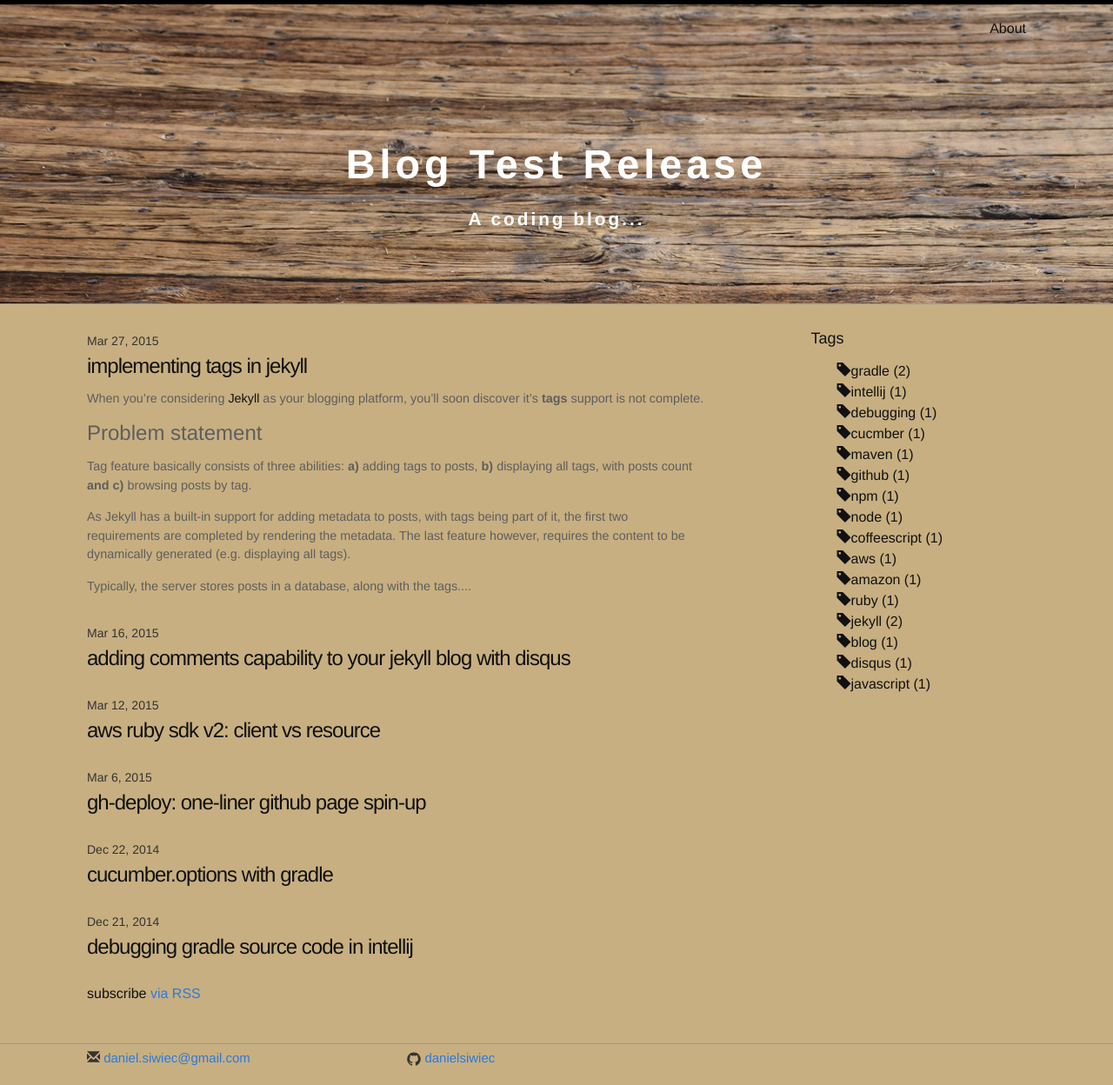
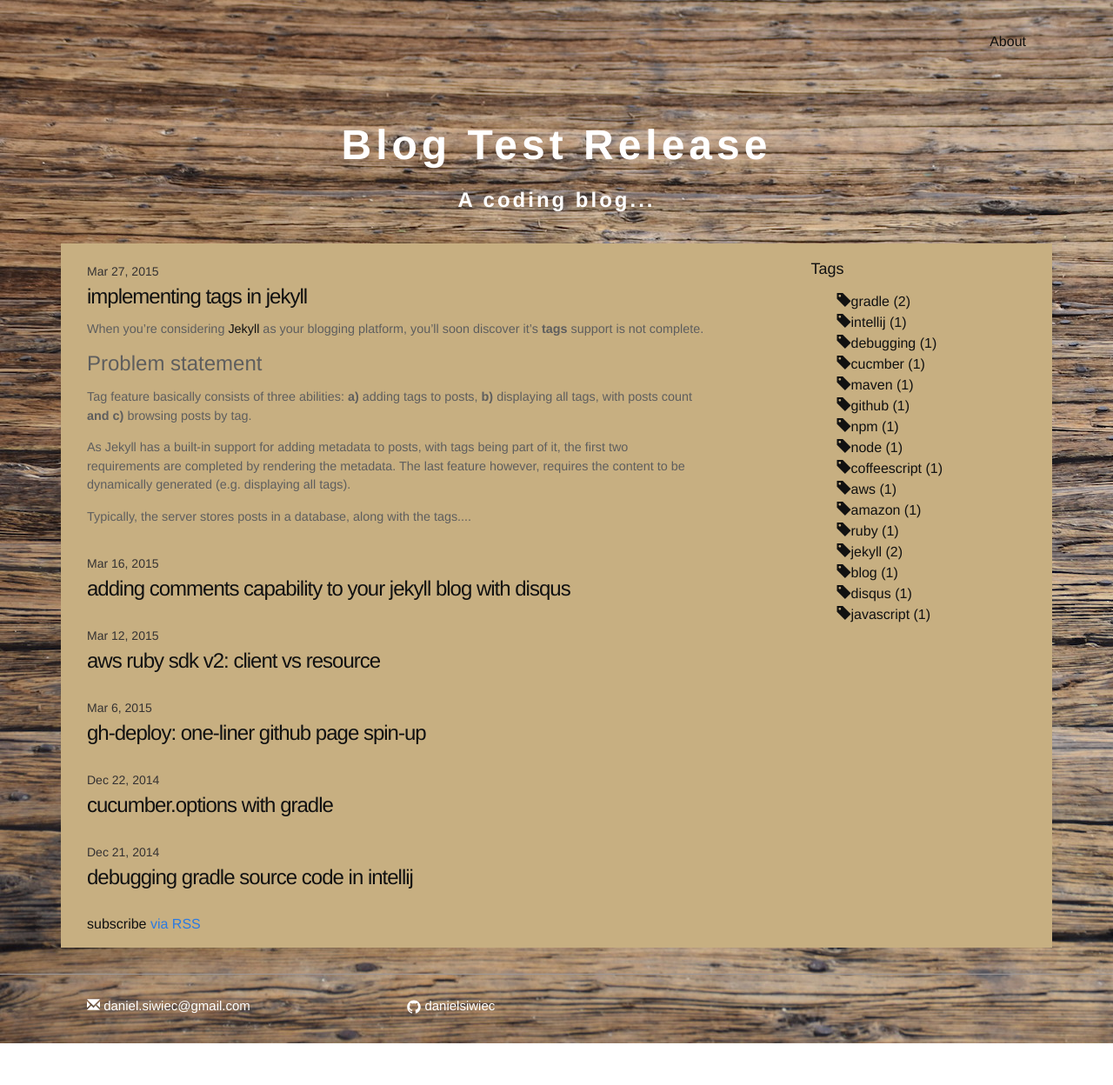
Before and after one commit to danielsiwiec/leanoverboard.com, a Jekyll site: the page built from index.html, in a window 1280 px wide. Shown: the whole page at 87% size. Built offline with Jekyll 4.4.1, drawn with Linux system fonts in a browser that asks for light colours; nearby versions of some CDN libraries.

Commit message:
CSS refactoring and footer modifications

```diff
--- a/_includes/footer.html
+++ b/_includes/footer.html
@@ -10,36 +10,15 @@
       </div>
 
       <div class="footer-col  footer-col-2">
-        <ul class="social-media-list">
-          {% if site.github_username %}
-          <li>
             <a href="https://github.com/{{ site.github_username }}">
               <span class="icon  icon--github">
                 <svg viewBox="0 0 16 16">
-                  <path fill="#828282" d="M7.999,0.431c-4.285,0-7.76,3.474-7.76,7.761 c0,3.428,2.223,6.337,5.307,7.363c0.388,0.071,0.53-0.168,0.53-0.374c0-0.184-0.007-0.672-0.01-1.32 c-2.159,0.469-2.614-1.04-2.614-1.04c-0.353-0.896-0.862-1.135-0.862-1.135c-0.705-0.481,0.053-0.472,0.053-0.472 c0.779,0.055,1.189,0.8,1.189,0.8c0.692,1.186,1.816,0.843,2.258,0.645c0.071-0.502,0.271-0.843,0.493-1.037 C4.86,11.425,3.049,10.76,3.049,7.786c0-0.847,0.302-1.54,0.799-2.082C3.768,5.507,3.501,4.718,3.924,3.65 c0,0,0.652-0.209,2.134,0.796C6.677,4.273,7.34,4.187,8,4.184c0.659,0.003,1.323,0.089,1.943,0.261 c1.482-1.004,2.132-0.796,2.132-0.796c0.423,1.068,0.157,1.857,0.077,2.054c0.497,0.542,0.798,1.235,0.798,2.082 c0,2.981-1.814,3.637-3.543,3.829c0.279,0.24,0.527,0.713,0.527,1.437c0,1.037-0.01,1.874-0.01,2.129 c0,0.208,0.14,0.449,0.534,0.373c3.081-1.028,5.302-3.935,5.302-7.362C15.76,3.906,12.285,0.431,7.999,0.431z"/>
+                  <path d="M7.999,0.431c-4.285,0-7.76,3.474-7.76,7.761 c0,3.428,2.223,6.337,5.307,7.363c0.388,0.071,0.53-0.168,0.53-0.374c0-0.184-0.007-0.672-0.01-1.32 c-2.159,0.469-2.614-1.04-2.614-1.04c-0.353-0.896-0.862-1.135-0.862-1.135c-0.705-0.481,0.053-0.472,0.053-0.472 c0.779,0.055,1.189,0.8,1.189,0.8c0.692,1.186,1.816,0.843,2.258,0.645c0.071-0.502,0.271-0.843,0.493-1.037 C4.86,11.425,3.049,10.76,3.049,7.786c0-0.847,0.302-1.54,0.799-2.082C3.768,5.507,3.501,4.718,3.924,3.65 c0,0,0.652-0.209,2.134,0.796C6.677,4.273,7.34,4.187,8,4.184c0.659,0.003,1.323,0.089,1.943,0.261 c1.482-1.004,2.132-0.796,2.132-0.796c0.423,1.068,0.157,1.857,0.077,2.054c0.497,0.542,0.798,1.235,0.798,2.082 c0,2.981-1.814,3.637-3.543,3.829c0.279,0.24,0.527,0.713,0.527,1.437c0,1.037-0.01,1.874-0.01,2.129 c0,0.208,0.14,0.449,0.534,0.373c3.081-1.028,5.302-3.935,5.302-7.362C15.76,3.906,12.285,0.431,7.999,0.431z"/>
                 </svg>
               </span>
 
               <span class="username">{{ site.github_username }}</span>
             </a>
-          </li>
-          {% endif %}
-
-          {% if site.twitter_username %}
-          <li>
-            <a href="https://twitter.com/{{ site.twitter_username }}">
-              <span class="icon  icon--twitter">
-                <svg viewBox="0 0 16 16">
-                  <path fill="#828282" d="M15.969,3.058c-0.586,0.26-1.217,0.436-1.878,0.515c0.675-0.405,1.194-1.045,1.438-1.809
-                  c-0.632,0.375-1.332,0.647-2.076,0.793c-0.596-0.636-1.446-1.033-2.387-1.033c-1.806,0-3.27,1.464-3.27,3.27 c0,0.256,0.029,0.506,0.085,0.745C5.163,5.404,2.753,4.102,1.14,2.124C0.859,2.607,0.698,3.168,0.698,3.767 c0,1.134,0.577,2.135,1.455,2.722C1.616,6.472,1.112,6.325,0.671,6.08c0,0.014,0,0.027,0,0.041c0,1.584,1.127,2.906,2.623,3.206 C3.02,9.402,2.731,9.442,2.433,9.442c-0.211,0-0.416-0.021-0.615-0.059c0.416,1.299,1.624,2.245,3.055,2.271 c-1.119,0.877-2.529,1.4-4.061,1.4c-0.264,0-0.524-0.015-0.78-0.046c1.447,0.928,3.166,1.469,5.013,1.469 c6.015,0,9.304-4.983,9.304-9.304c0-0.142-0.003-0.283-0.009-0.423C14.976,4.29,15.531,3.714,15.969,3.058z"/>
-                </svg>
-              </span>
-
-              <span class="username">{{ site.twitter_username }}</span>
-            </a>
-          </li>
-          {% endif %}
-        </ul>
       </div>
 
     </div>
--- a/_sass/_base.scss
+++ b/_sass/_base.scss
@@ -19,7 +19,7 @@ body {
     line-height: $base-line-height;
     font-weight: 300;
     color: $text-color;
-    background-color: $background-color;
+    background: url("../assets/bg.jpg") no-repeat fixed;
     -webkit-text-size-adjust: 100%;
 }
 
@@ -158,6 +158,7 @@ pre {
     max-width:         calc(1200px - (#{$spacing-unit} * 2));
     margin-right: auto;
     margin-left: auto;
+    padding-top: 20px;
     padding-right: $spacing-unit;
     padding-left: $spacing-unit;
     @extend %clearfix;
@@ -198,7 +199,7 @@ pre {
         vertical-align: middle;
 
         path {
-            fill: $grey-color;
+            fill: $background-text-color;
         }
     }
 }
--- a/_sass/_layout.scss
+++ b/_sass/_layout.scss
@@ -2,8 +2,6 @@
  * Site header
  */
 .site-header {
-    border-top: 5px solid $grey-color-dark;
-    border-bottom: 1px solid $grey-color-light;
     min-height: 56px;
 
     // Positioning context for the mobile navigation icon
--- a/css/main.scss
+++ b/css/main.scss
@@ -11,11 +11,16 @@ $base-font-size:   16px;
 $small-font-size:  $base-font-size * 0.875;
 $base-line-height: 1.5;
 
+$heading-font-size: $base-font-size * 3;
+$heading-height: 250px;
+
 $spacing-unit:     30px;
 
 $text-color:       #111;
 $background-color: #C7AF81;
 $brand-color:      #2a7ae2;
+$background-text-color: #fff;
+$background-text-hover-color: #000;
 
 $grey-color:       #353232;
 $grey-color-light: lighten($grey-color, 40%);
@@ -63,31 +68,38 @@ ul.tags {
 }
 
 .site-header {
-  background: url("../assets/bg.jpg") no-repeat fixed;
-  min-height: 350px;
+  min-height: $heading-height;
+}
+
+.page-content .wrapper {
+  background-color: $background-color;
 }
 
 .site-title {
   text-align: center;
-  margin-top: 100px;
+  margin-top: $heading-height * 0.25;
 }
 
 .site-title a, .site-title a:visited {
-  color: #fff;
+  color: $background-text-color;
   font-weight: bold;
-  font-size: 180%;
+  font-size: $heading-font-size;
   letter-spacing: 5px;
+}
+
+.site-footer a, .site-footer a:visited, .site-footer i {
+  color: $background-text-color;
 }
 
 .site-title a:hover {
   text-decoration: none;
-  color: $text-color;
+  color: $background-text-hover-color;
 }
 
 .site-subtitle {
-  color: #fff;
+  color: $background-text-color;
   letter-spacing: 3px;
-  font-size: 80%;
+  font-size: $heading-font-size * 0.5;
   font-weight: bold;
 }
 
@@ -96,7 +108,7 @@ ul.tags {
 }
 
 .page-link, .page-link:visited {
-  color: #fff;
+  color: $background-text-color;
 }
 
 .post-excerpt {
```
